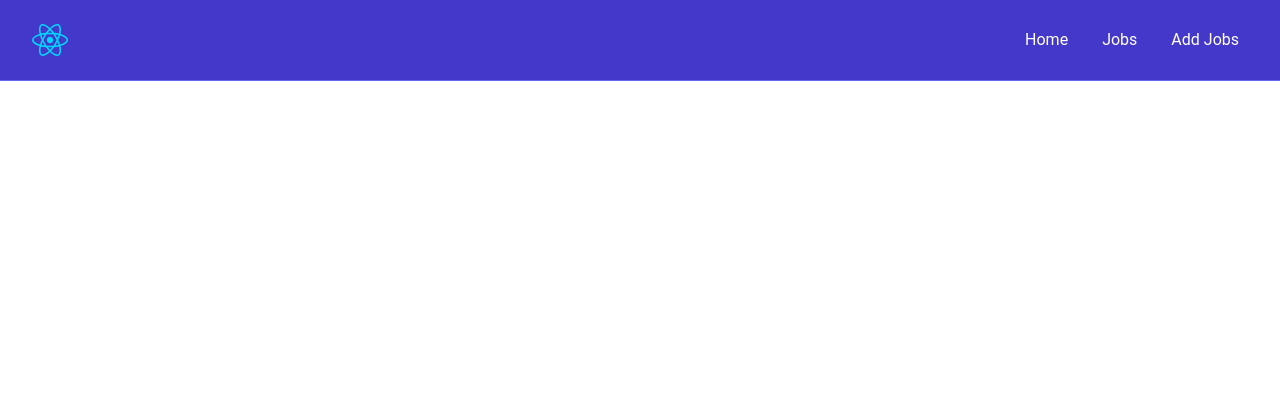
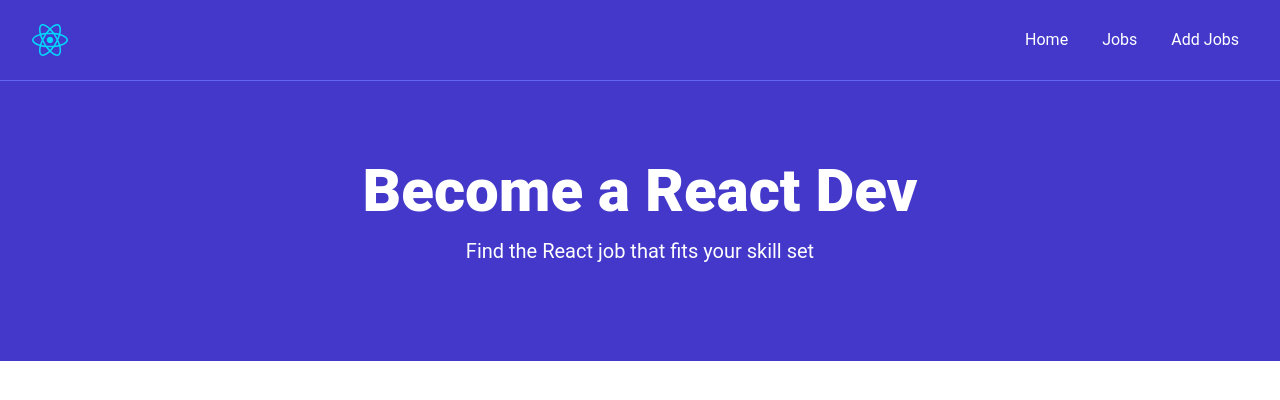
Before and after one commit to PrunelMel/React, a React (Vite) app: page / in a window 1280 px wide. Shown: the top 400 px of the page. Built offline with nearby package versions, Linux system fonts and the light colour scheme.

Commit message:
adding hero section

```diff
--- a/src/App.tsx
+++ b/src/App.tsx
@@ -1,8 +1,10 @@
 import Navbar from "./components/Navbar"
+import Hero from "./components/Hero"
 const App = () => {
   return (
     <>
       <Navbar />
+      <Hero />
     </>
   )
 }
--- /dev/null
+++ b/src/components/Hero.tsx
@@ -0,0 +1,18 @@
+const Hero = ({
+    title = 'Become a React Dev',
+    subtitle = 'Find the React job that fits your skill set',
+  }) => {
+    return (
+      <section className='bg-indigo-700 py-20 mb-4'>
+        <div className='max-w-7xl mx-auto px-4 sm:px-6 lg:px-8 flex flex-col items-center'>
+          <div className='text-center'>
+            <h1 className='text-4xl font-extrabold text-white sm:text-5xl md:text-6xl'>
+              {title}
+            </h1>
+            <p className='my-4 text-xl text-white'>{subtitle}</p>
+          </div>
+        </div>
+      </section>
+    );
+  };
+  export default Hero;
```
